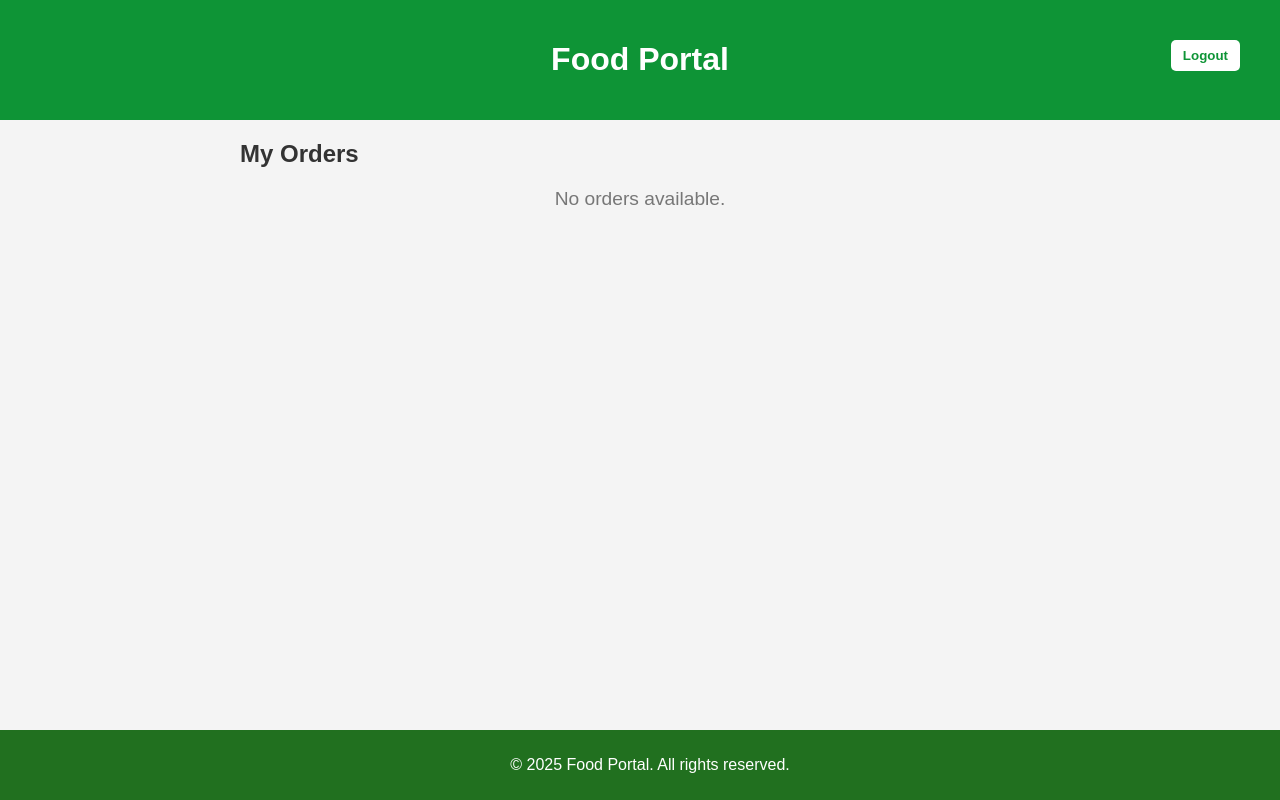
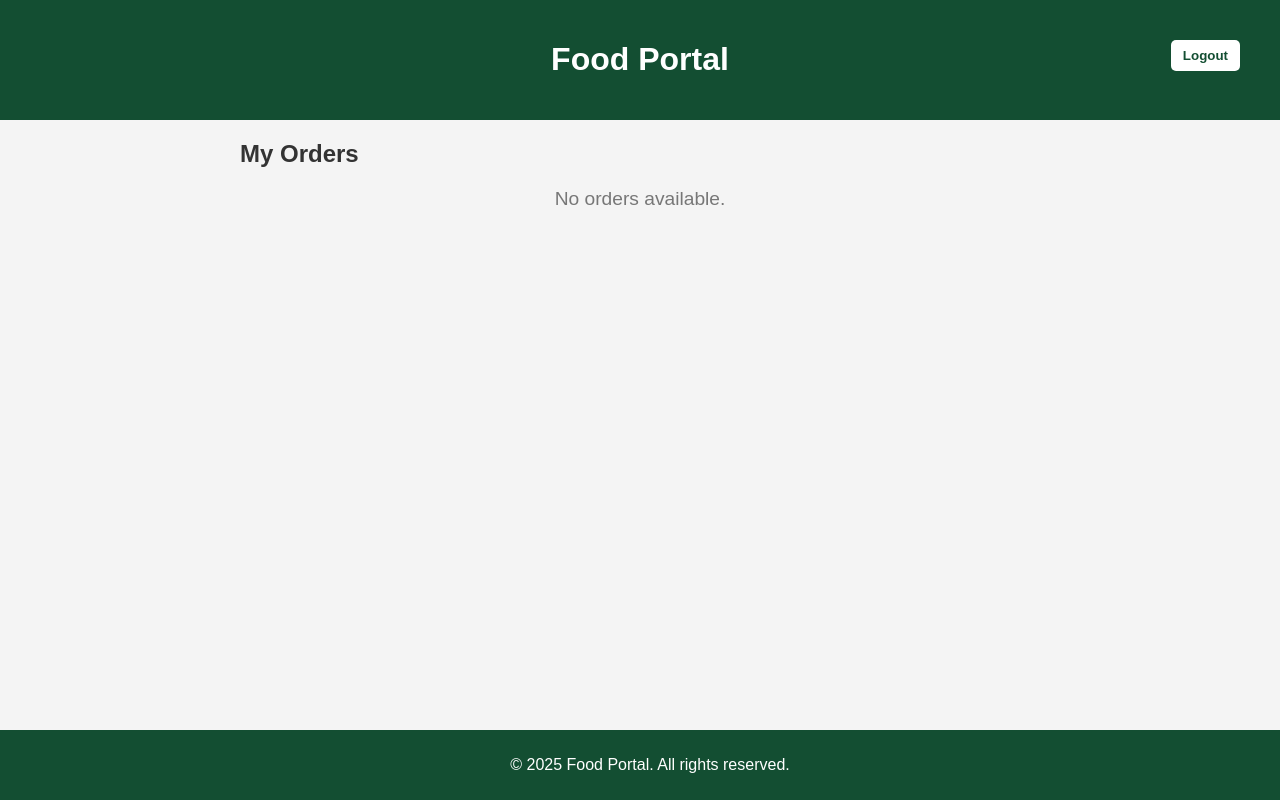
Before and after one commit to Kathoni/food, a Django app: page /order/ in a window 1280 px wide. Run offline with Django 5.2, Linux system fonts and the light colour scheme; a user stored in the database is signed in; data comes from the database, SQL or seed files in the repository; both versions use the stored data as it was after the commit.

Commit message:
color adjustments to be similar

```diff
--- a/food_portal/menu/templates/menu.html
+++ b/food_portal/menu/templates/menu.html
@@ -39,7 +39,7 @@
                         <button class="add-to-cart" data-id="{{ item.id }}">Order</button>
                         <div class="quantity-controls" style="display: none;">
                             <button class="decrement">-</button>
-                            <span class="quantity">1</span>
+                            <span class="quantity">0</span>
                             <button class="increment">+</button>
                             <button class="confirm-add">Order</button>
                         </div>
--- a/food_portal/menu/templates/orders/detail.html
+++ b/food_portal/menu/templates/orders/detail.html
@@ -44,7 +44,7 @@
     }
 
     .btn {
-      background-color: #388e3c; /* Green button */
+      background-color: #134e32; /* Green button */
       color: white;
       padding: 10px 15px;
       border: none;
--- a/food_portal/menu/templates/orders/list.html
+++ b/food_portal/menu/templates/orders/list.html
@@ -13,7 +13,7 @@
     }
 
     header {
-      background-color: #0e9436;
+      background-color: #134e32;
       color: white;
       padding: 20px;
       text-align: center;
@@ -25,7 +25,7 @@
       right: 20px;
       top: 20px;
       background-color: white;
-      color: #0e9436;
+      color:#134e32;
       border: none;
       padding: 8px 12px;
       border-radius: 5px;
@@ -72,7 +72,7 @@
     }
 
     footer {
-      background-color: #21701f;
+      background-color: #134e32;
       color: white;
       text-align: center;
       padding: 10px;
```
Also changed, not shown: food_portal/db.sqlite3.
